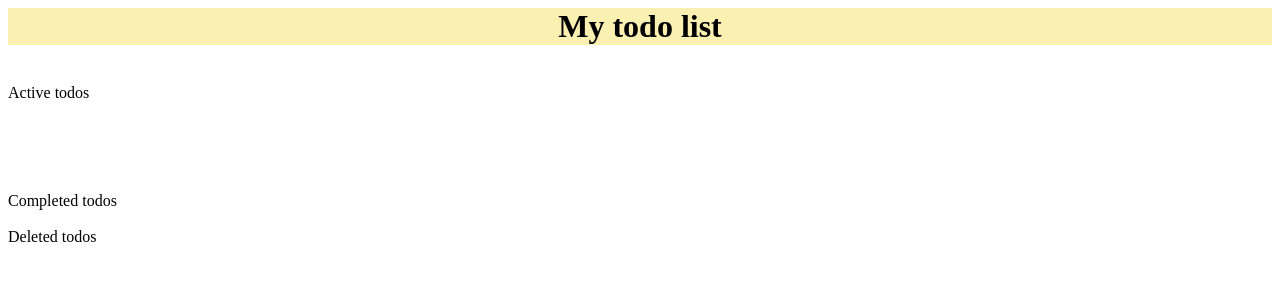
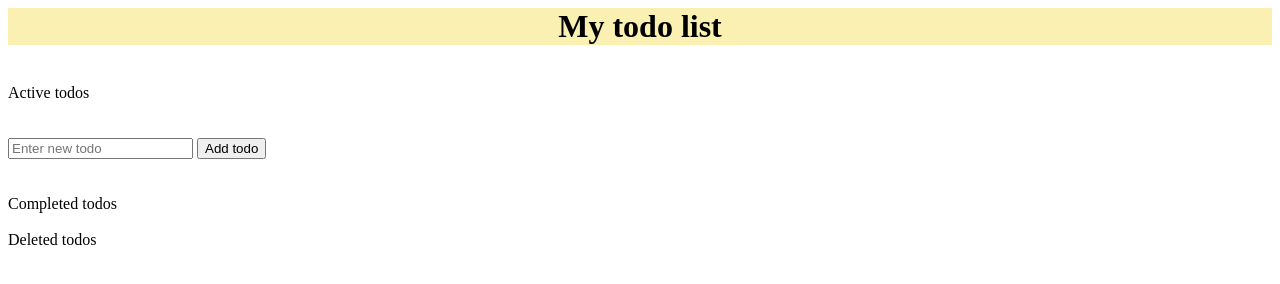
Before and after one commit to maheshm2195/nagarroTraining2017, a website: page Assignment/assignment3/public/index.html in a window 1280 px wide. Drawn offline with Linux system fonts and the light colour scheme; no server answers.

Commit message:
add todo functionality added

```diff
--- a/Assignment/assignment3/public/index.html
+++ b/Assignment/assignment3/public/index.html
@@ -20,6 +20,8 @@ Active todos
 <br>
 <br>
 
+<input type="text" id="new_todo_input" placeholder="Enter new todo"/>
+<input type="button" value="Add todo" onclick="addTodoAJAX()"/>
 
 <br>
 
--- a/Assignment/assignment3/public/script.js
+++ b/Assignment/assignment3/public/script.js
@@ -56,3 +56,26 @@ function createTodoElement(id,todo_object) {
 
     return todo_element;
 };
+
+function addTodoAJAX() {
+    var value = document.getElementById(NEW_TODO_INPUT).value;
+    var xhr = new XMLHttpRequest();
+    xhr.open("POST","/api/todos",true);
+    xhr.setRequestHeader("Content-Type","application/x-www-form-urlencoded");
+
+    var data = "todo_title="+encodeURI(value);
+
+    xhr.onreadystatechange = function () {
+
+        if(xhr.readyState == RESPONSE_DONE){
+
+            if(xhr.status == STATUS_OK){
+                addTodoElements(xhr.responseText);
+            }
+            else{
+                console.log(xhr.responseText);
+            }
+        }
+    };
+    xhr.send(data);
+};
```
Lines whose indentation alone changed are shown as unchanged.
